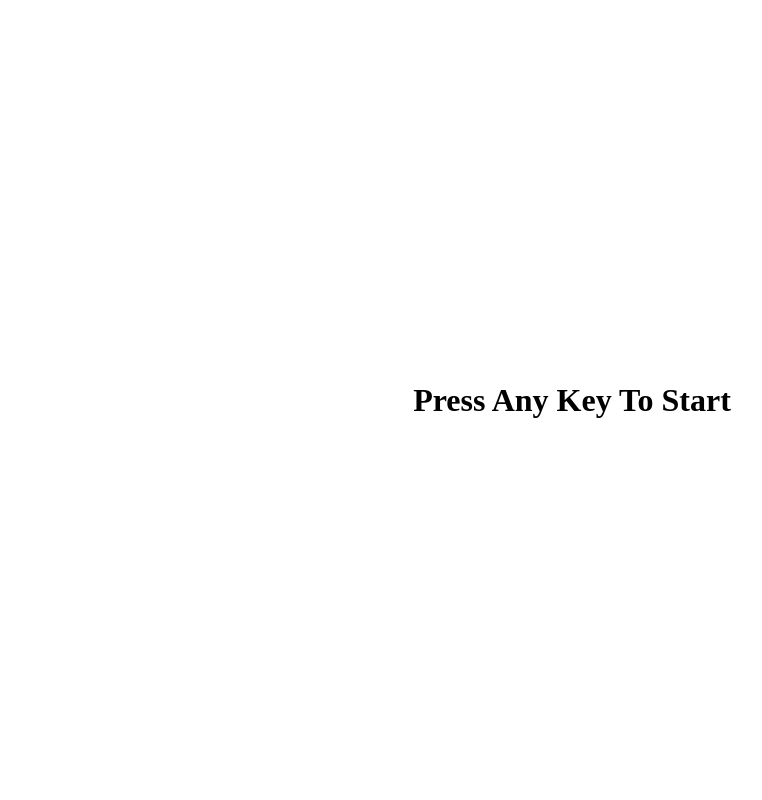
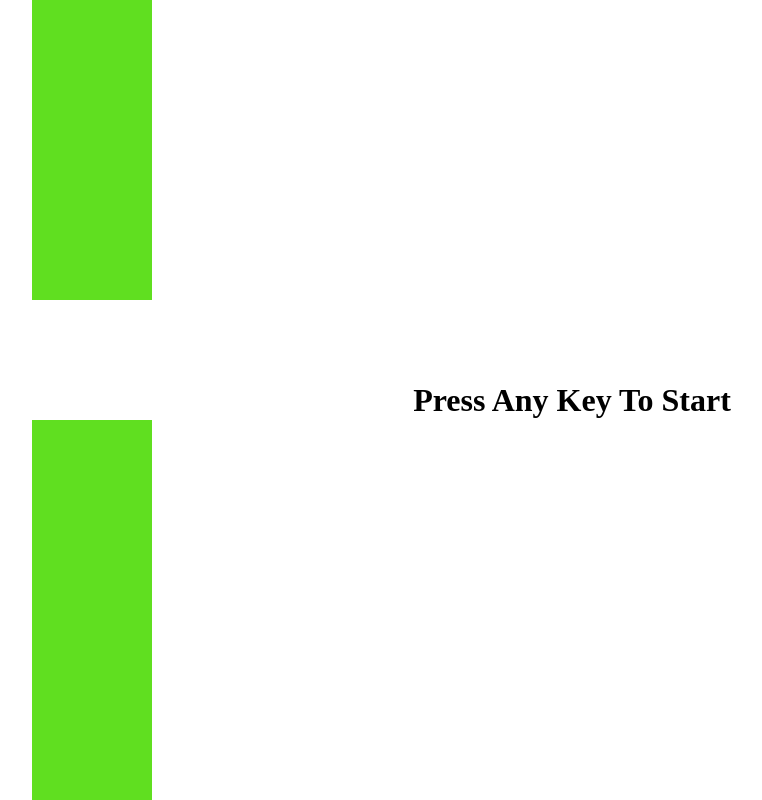
Before and after one commit to idahultgren/flappy-bird-clone, a plain HTML site: page index.html in a window 1280 px wide. Shown: the whole page, without its empty margins (68-830 px from the left). Drawn offline with Linux system fonts and the light colour scheme.

Commit message:
Added the pipe-obstacles in htlm and styled them in css using variables that I will set in JS

```diff
--- a/index.html
+++ b/index.html
@@ -13,5 +13,9 @@
       <small data-subtitle class="subtitle hide"></small>
     </h1>
     <div data-bird class="bird"></div>
+    <div class="pipe">
+      <div class="segment top"></div>
+      <div class="segment bottom"></div>
+    </div>
   </body>
 </html>
--- a/styles.css
+++ b/styles.css
@@ -39,3 +39,31 @@ body {
   top: calc(var(--bird-top) * 1px);
   border-radius: 50%;
 }
+
+.pipe {
+  --pipe-width: 120;
+  --pipe-left: 100;
+  --hole-top: 500;
+  --hole-height: 120;
+  position: absolute;
+  top: 0;
+  bottom: 0;
+  width: calc(var(--pipe-width) * 1px);
+  left: calc(var(--pipe-left) * 1px);
+}
+
+.pipe > .segment {
+  position: absolute;
+  width: 100%;
+  background-color: hsl(100, 75%, 50%);
+}
+
+.pipe > .top {
+  top: 0;
+  bottom: calc(var(--hole-top) * 1px);
+}
+
+.pipe > .bottom {
+  bottom: 0;
+  top: calc(100vh - (var(--hole-top) * 1px) + calc(var(--hole-height) * 1px));
+}
```
